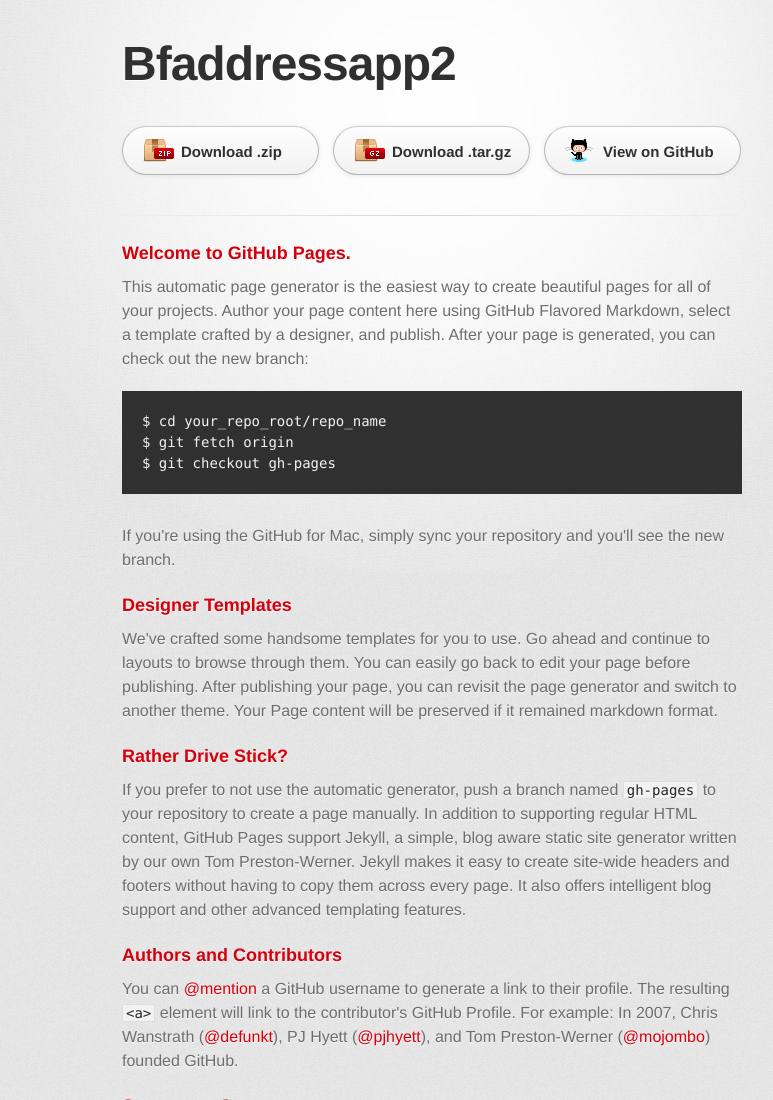
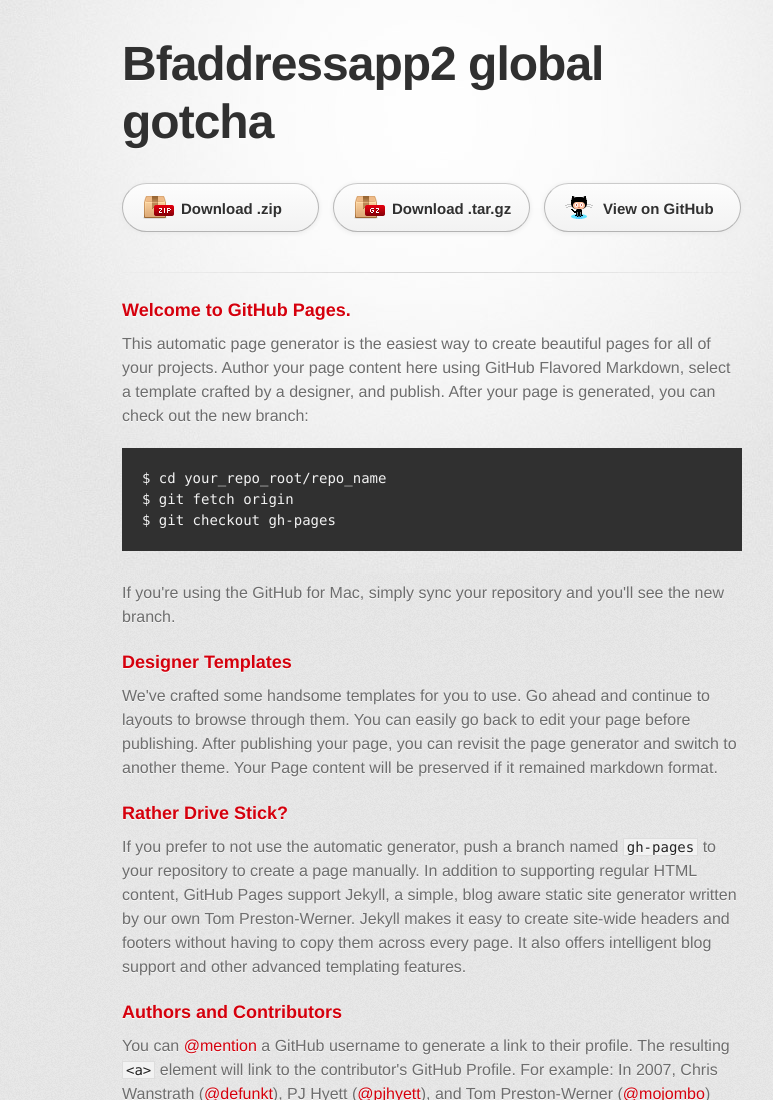
Before and after one commit to rumski20/bfAddressApp2, a plain HTML site: page index.html in a window 1280 px wide. Shown: the top 1100 px of the page, without its empty margins (208-981 px from the left). Drawn offline with Linux system fonts and the light colour scheme; a web font is replaced by a local one.

Commit message:
my first commit

```diff
--- a/index.html
+++ b/index.html
@@ -18,7 +18,7 @@
       <div class="inner">
 
         <header>
-          <h1>Bfaddressapp2</h1>
+          <h1>Bfaddressapp2 global gotcha</h1>
           <h2></h2>
         </header>
 
```
